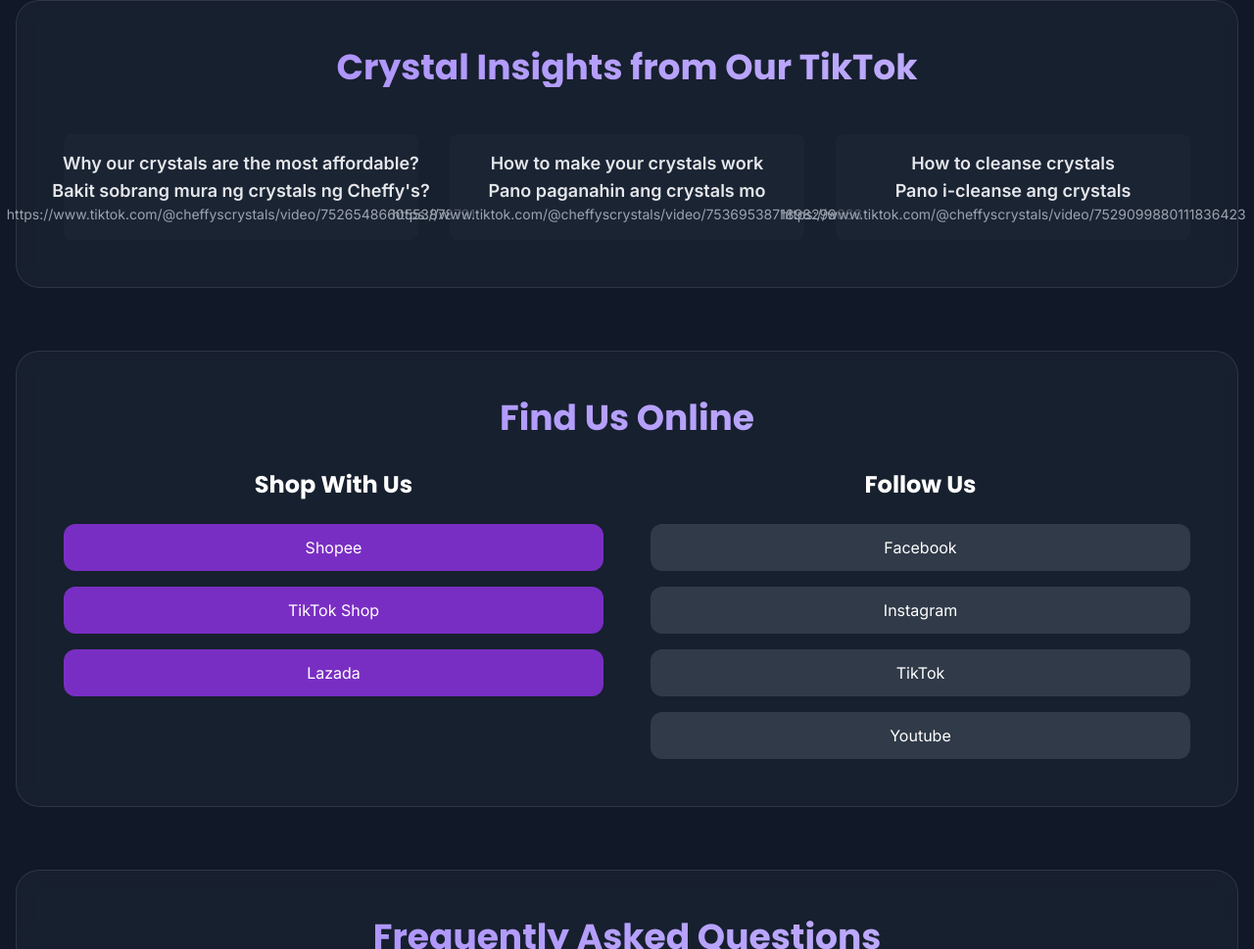
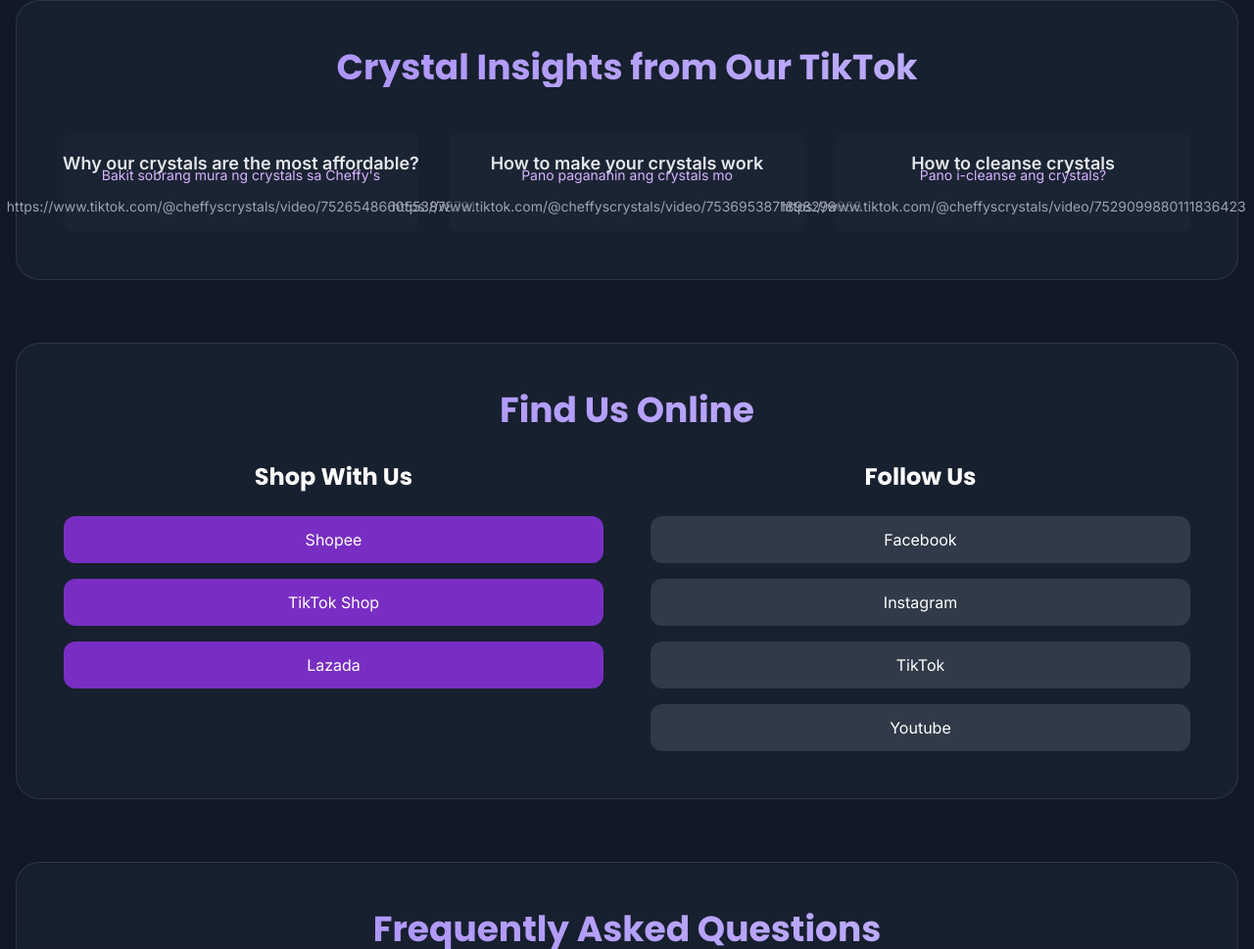
Before and after one commit to cheffreycatalan/Cheffy, a plain HTML site: page index.html in a window 1280 px wide. Shown: the part 2371-3340 px from the top of the page at 98% size. Drawn offline with nearby package versions, Linux system fonts and the light colour scheme.

Commit message:
Updated tiktok links

```diff
--- a/index.html
+++ b/index.html
@@ -182,7 +182,7 @@
                 <div class="bg-gray-800/60 rounded-lg p-4 flex items-center justify-center text-center">
                     <div>
                         <p class="text-lg font-semibold">Why our crystals are the most affordable?</p>
-						<p class="text-lg font-semibold">Bakit sobrang mura ng crystals ng Cheffy's?</p>
+						<p class="text-sm text-purple-300 -mt-3 mb-3 text-center">Bakit sobrang mura ng crystals sa Cheffy's</p>
                         <p class="text-sm text-gray-400">https://www.tiktok.com/@cheffyscrystals/video/7526548660553878791</p>
                     </div>
                 </div>
@@ -190,7 +190,7 @@
                 <div class="bg-gray-800/60 rounded-lg p-4 flex items-center justify-center text-center">
                     <div>
                         <p class="text-lg font-semibold">How to make your crystals work</p>
-						<p class="text-lg font-semibold">Pano paganahin ang crystals mo</p>
+						<p class="text-sm text-purple-300 -mt-3 mb-3 text-center">Pano paganahin ang crystals mo</p>
                         <p class="text-sm text-gray-400">https://www.tiktok.com/@cheffyscrystals/video/7536953871898299666</p>
                     </div>
                 </div>
@@ -198,7 +198,7 @@
                 <div class="bg-gray-800/60 rounded-lg p-4 flex items-center justify-center text-center">
                      <div>
                         <p class="text-lg font-semibold">How to cleanse crystals</p>
-						<p class="text-lg font-semibold">Pano i-cleanse ang crystals</p>
+						<p class="text-sm text-purple-300 -mt-3 mb-3 text-center">Pano i-cleanse ang crystals?</p>
                         <p class="text-sm text-gray-400">https://www.tiktok.com/@cheffyscrystals/video/7529099880111836423</p>
                     </div>
                 </div>
```
